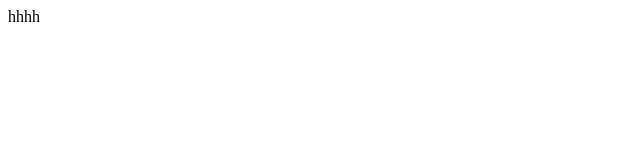
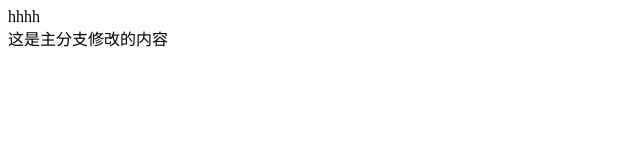
Before and after one commit to hq4952/myStorage, a plain HTML site: page idnex.html in a window 1280 px wide. Shown: the whole page, without its empty margins (0-640 px from the left). Drawn offline with Linux system fonts and the light colour scheme.

Commit message:
修改主分支内容

```diff
--- a/idnex.html
+++ b/idnex.html
@@ -7,5 +7,6 @@
 </head>
 <body>
     <div>hhhh </div>
+    <div class="last">这是主分支修改的内容</div>
 </body>
 </html>
```
